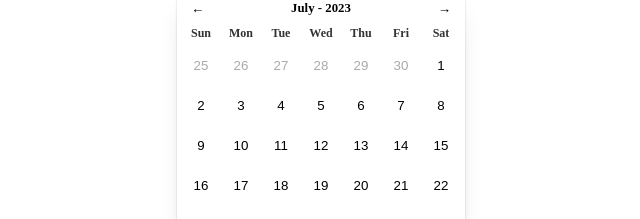
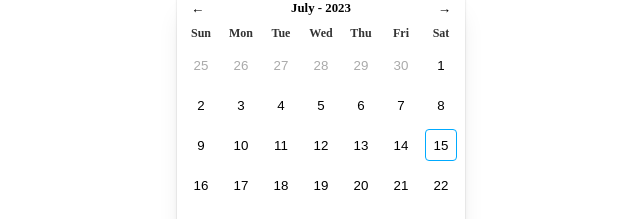
Before and after one commit to Bepis1559/Date_Picker, a React (Vite) app: page / in a window 1280 px wide. Shown: the part 61-280 px from the top of the page, without its empty margins (319-959 px from the left). Built offline with nearby package versions, Linux system fonts and the light colour scheme.

Commit message:
added today indication

```diff
--- a/src/components/DatePicker.tsx
+++ b/src/components/DatePicker.tsx
@@ -6,7 +6,6 @@ import { Dates } from "./Dates";
 type props = {
   isDatePickerHidden: boolean;
 };
-
 export function DatePicker({ isDatePickerHidden }: props): ReactElement {
   return (
     <div className={`${isDatePickerHidden ? "display-none" : "date-picker"}`}>
--- a/src/components/Dates.tsx
+++ b/src/components/Dates.tsx
@@ -1,12 +1,17 @@
 import { ReactElement } from "react";
 import { useDate } from "../hooks/useDate";
+import { useAtom } from "jotai";
+import { currentDateAtom } from "../context/date";
 
 export function Dates(): ReactElement {
+  const [today] = useAtom(currentDateAtom);
   const [
     datesToTakeFromPrevMonth,
     datesOfCurrentMonth,
     datesToTakeFromNextMonth,
   ] = useDate();
+  const todaysDate = today.getDate();
+
   return (
     <div className="date-picker-grid-dates date-picker-grid">
       {datesToTakeFromPrevMonth.map((date) => (
@@ -18,7 +23,10 @@ export function Dates(): ReactElement {
         </button>
       ))}
       {datesOfCurrentMonth.map((date) => (
-        <button type="button" key={date} className="date">
+        <button
+          type="button"
+          key={date}
+          className={`${date == todaysDate ? "date today" : "date"}`}>
           {date}
         </button>
       ))}
```
